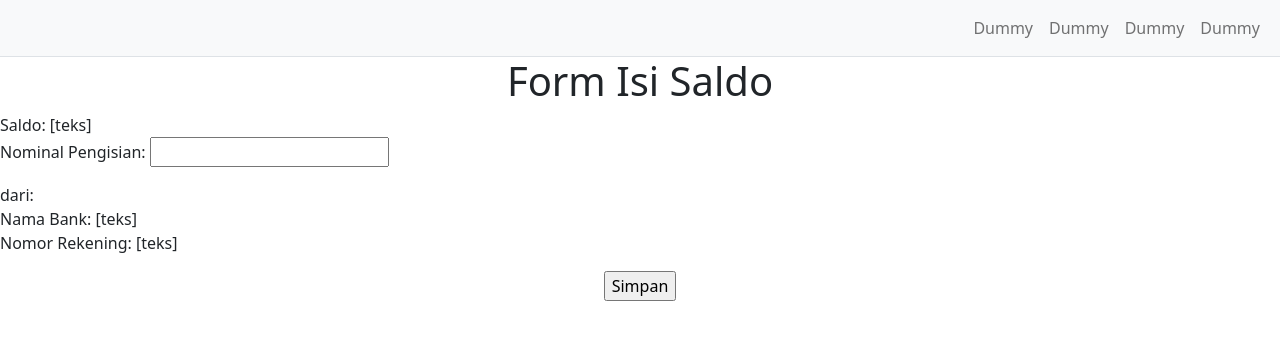
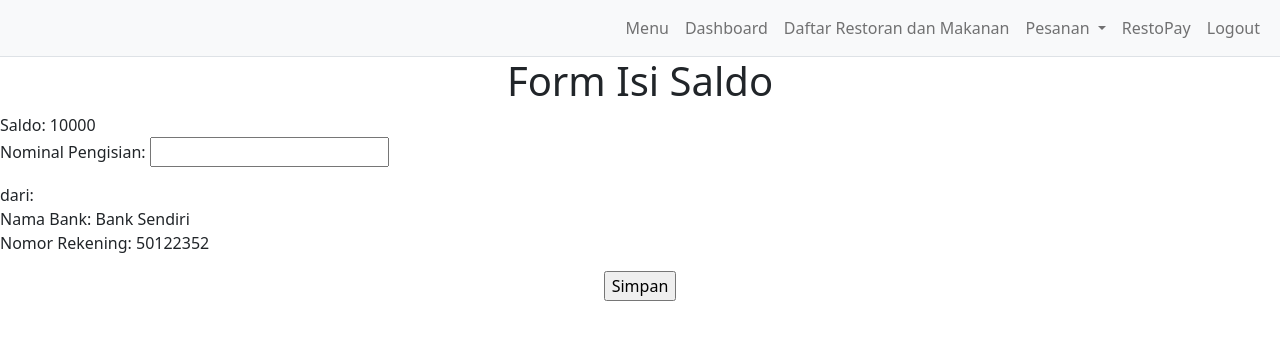
Before and after one commit to Emilicos/basdat-tk, a Django app: page /resto-pay/isi-saldo/ in a window 1280 px wide. Shown: the top 340 px of the page. Run offline with Django 4.2, Linux system fonts and the light colour scheme.

Commit message:
fix: stuffs

```diff
--- a/resto_pay/views.py
+++ b/resto_pay/views.py
@@ -2,10 +2,32 @@ from django.shortcuts import render
 
 # Create your views here.
 def resto_pay(request):
-    return render(request, 'resto_pay.html')
+    context = {
+        'saldo': 10000,
+        'user': {
+            'role': 'Pelanggan'
+        },
+    }
+    return render(request, 'resto_pay.html', context)
 
 def resto_pay_isi_saldo(request):
-    return render(request, 'resto_pay_isi_saldo.html')
+    context = {
+        'saldo': 10000,
+        'bank_nama': 'Bank Sendiri',
+        'bank_norek': '50122352',
+        'user': {
+            'role': 'Pelanggan'
+        },
+    }
+    return render(request, 'resto_pay_isi_saldo.html', context)
 
 def resto_pay_tarik_saldo(request):
-    return render(request, 'resto_pay_tarik_saldo.html')
+    context = {
+        'saldo': 10000,
+        'bank_nama': 'Bank Sendiri',
+        'bank_norek': '50122352',
+        'user': {
+            'role': 'Pelanggan'
+        },
+    }
+    return render(request, 'resto_pay_tarik_saldo.html', context)
--- a/templates/jam_operasional_buat.html
+++ b/templates/jam_operasional_buat.html
@@ -1,4 +1,6 @@
 {% extends 'base.html' %}
+{% load static %}
+
 {% block meta %}
 <title>Jam Operasional: Buat</title>
 <script>
--- a/templates/jam_operasional_daftar.html
+++ b/templates/jam_operasional_daftar.html
@@ -1,4 +1,6 @@
 {% extends 'base.html' %}
+{% load static %}
+
 {% block meta %}
 <title>Jam Operasional: Daftar</title>
 {% endblock meta %}
--- a/templates/jam_operasional_ubah.html
+++ b/templates/jam_operasional_ubah.html
@@ -1,4 +1,6 @@
 {% extends 'base.html' %}
+{% load static %}
+
 {% block meta %}
 <title>Jam Operasional: Buat</title>
 <script>
--- a/templates/resto_pay.html
+++ b/templates/resto_pay.html
@@ -1,4 +1,6 @@
 {% extends 'base.html' %}
+{% load static %}
+
 {% block meta %}
 <title>RestoPay</title>
 {% endblock meta %}
@@ -6,7 +8,7 @@
 {% block content %}
 <h1 class="text-center">RestoPay</h1>
 <div class="mt-1">
-    <span>Saldo: [teks]</span>
+    <span>Saldo: {{ saldo }}</span>
 </div>
 <div class="mt-5 d-flex flex-column align-items-center">
     <a href="/resto-pay/isi-saldo"><button>Isi Saldo</button></a>
--- a/templates/resto_pay_isi_saldo.html
+++ b/templates/resto_pay_isi_saldo.html
@@ -1,4 +1,6 @@
 {% extends 'base.html' %}
+{% load static %}
+
 {% block meta %}
 <title>RestoPay: Isi Saldo</title>
 {% endblock meta %}
@@ -6,14 +8,14 @@
 {% block content %}
 <h1 class="text-center">Form Isi Saldo</h1>
 <form action="" method="POST" class="d-flex flex-column">
-    <span>Saldo: [teks]</span>
+    <span>Saldo: {{ saldo }}</span>
     <div class="mb-3">
         <label for="nominal">Nominal Pengisian:</label>
         <input id="nominal" type="text" name="nominal">
     </div>
     <span>dari:</span>
-    <span>Nama Bank: [teks]</span>
-    <span>Nomor Rekening: [teks]</span>
+    <span>Nama Bank: {{ bank_nama }}</span>
+    <span>Nomor Rekening: {{ bank_norek }}</span>
     <div class="mt-3 d-flex justify-content-center">
         <input type="submit" value="Simpan">
     </div>
--- a/templates/transaksi_pesanan_daftar.html
+++ b/templates/transaksi_pesanan_daftar.html
@@ -1,4 +1,6 @@
 {% extends 'base.html' %}
+{% load static %}
+
 {% block meta %}
 <title>Transaksi Pesanan: Daftar</title>
 {% endblock meta %}
--- a/templates/transaksi_pesanan_detail.html
+++ b/templates/transaksi_pesanan_detail.html
@@ -1,4 +1,6 @@
 {% extends 'base.html' %}
+{% load static %}
+
 {% block meta %}
 <title>Transaksi Pesanan: Daftar</title>
 {% endblock meta %}
```
Also changed, not shown: templates/resto_pay_tarik_saldo.html (+5 -3 lines).
